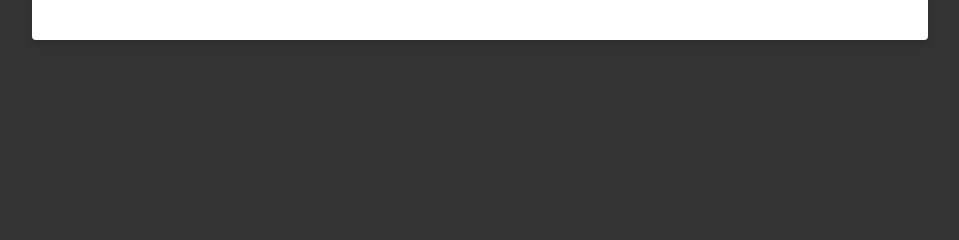
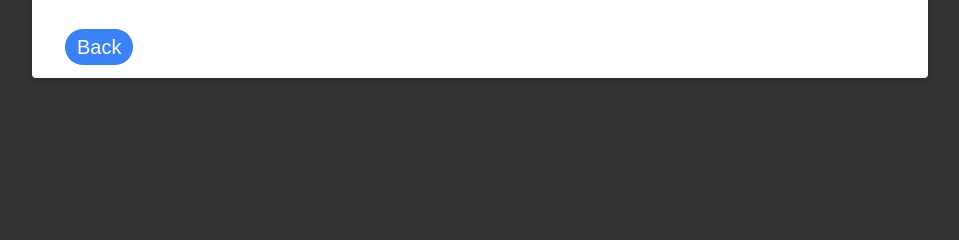
Before and after one commit to mmsesay/Catalog-Project, a Flask app: template templates/itemDetails.html in a window 1280 px wide. Shown: the part 236-476 px from the top of the page, without its empty margins (160-1119 px from the left). Run offline with Flask 2, Linux system fonts and the light colour scheme; the template is opened without the code that fills it, so the values that code supplies are empty; some libraries are stand-ins or nearby versions.

Commit message:
fix: allowed general users to view an item and navigate back to all items page using a back button see line: #26 - #27 at itemDetails.html

```diff
--- a/templates/itemDetails.html
+++ b/templates/itemDetails.html
@@ -21,10 +21,10 @@
                     href="{{url_for('editItem', categoryName=categoryName, itemName=item.name)}}">Edit</a>
                 <a class="ml-4 inline-block border border-white text-xl rounded-full hover:bg-red-700 bg-red-500 text-white py-1 px-3"
                     href="{{url_for('deleteItem', categoryName=categoryName, itemName=item.name)}}">Delete</a>
-                <a class="ml-4 inline-block border border-white text-xl rounded-full hover:bg-blue-700 bg-blue-500 text-white py-1 px-3"
-                    href="{{url_for('allItems', categoryName=categoryName)}}">Back</a>
             </div>
         {% endif %}
+            <a class="ml-4 inline-block border border-white text-xl rounded-full hover:bg-blue-700 bg-blue-500 text-white py-1 px-3"
+            href="{{url_for('allItems', categoryName=categoryName)}}">Back</a>
     </div>
 
 {% endblock %}
```
